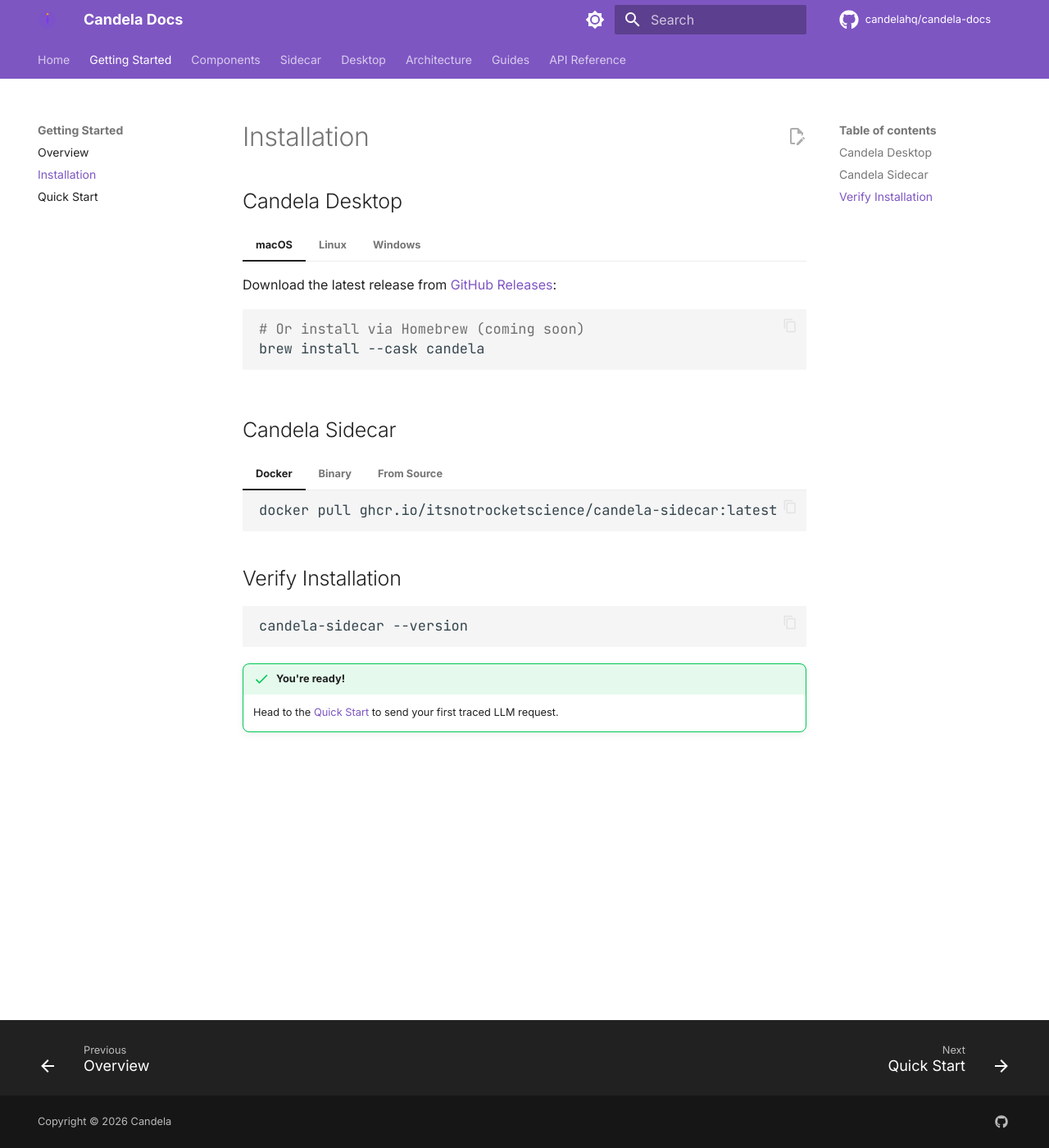
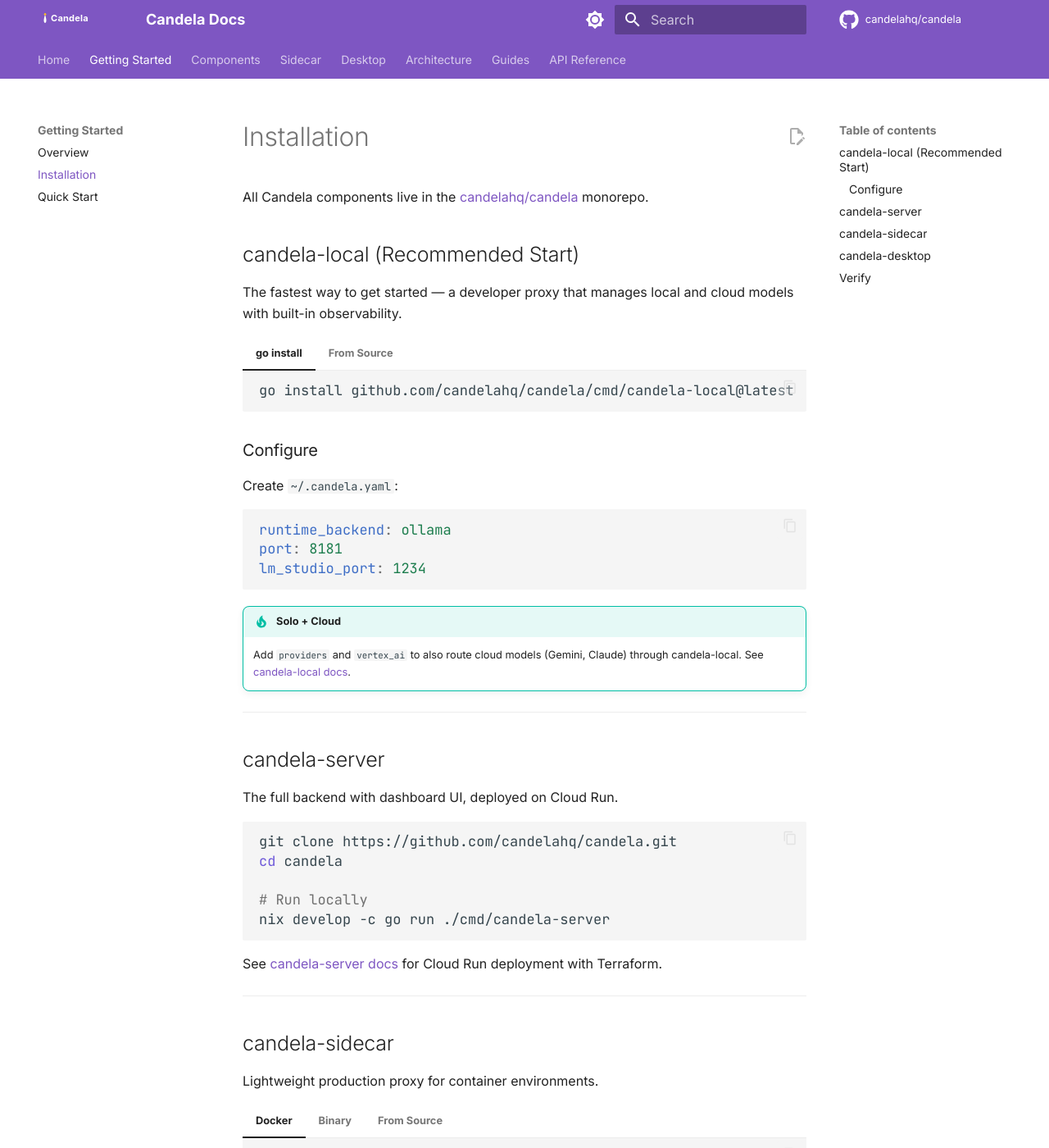
Before and after one commit to candelahq/candela-docs, an MkDocs documentation site: the page built from docs/getting-started/installation.md, in a window 1280 px wide and 1400 px high. Shown: the whole window at 82% size. Built offline with MkDocs 1.6.1 and Material for MkDocs 9.7.7, drawn with Linux system fonts in a browser that asks for light colours; comment, search, counter and statistics services are not loaded; some of the changed text lies outside the part shown.

Commit message:
fix: repo link to main candela repo, better logo, rewrite getting started for all components

````diff
--- a/docs/getting-started/installation.md
+++ b/docs/getting-started/installation.md
@@ -1,58 +1,106 @@
 # Installation
 
-## Candela Desktop
+All Candela components live in the [candelahq/candela](https://github.com/candelahq/candela) monorepo.
 
-=== "macOS"
+## candela-local (Recommended Start)
 
-    Download the latest release from [GitHub Releases](https://github.com/candelahq/candela-desktop/releases):
+The fastest way to get started — a developer proxy that manages local and cloud models with built-in observability.
+
+=== "go install"
 
     ```bash
-    # Or install via Homebrew (coming soon)
-    brew install --cask candela
+    go install github.com/candelahq/candela/cmd/candela-local@latest
     ```
 
-=== "Linux"
+=== "From Source"
 
     ```bash
-    # Download the AppImage
-    curl -LO https://github.com/candelahq/candela-desktop/releases/latest/download/candela-desktop.AppImage
-    chmod +x candela-desktop.AppImage
-    ./candela-desktop.AppImage
+    git clone https://github.com/candelahq/candela.git
+    cd candela
+    nix develop   # or ensure Go 1.26+ is installed
+    go run ./cmd/candela-local
     ```
 
-=== "Windows"
+### Configure
 
-    Download the installer from [GitHub Releases](https://github.com/candelahq/candela-desktop/releases).
+Create `~/.candela.yaml`:
 
-## Candela Sidecar
+```yaml
+runtime_backend: ollama
+port: 8181
+lm_studio_port: 1234
+```
+
+!!! tip "Solo + Cloud"
+    Add `providers` and `vertex_ai` to also route cloud models (Gemini, Claude) through candela-local. See [candela-local docs](../local/index.md).
+
+---
+
+## candela-server
+
+The full backend with dashboard UI, deployed on Cloud Run.
+
+```bash
+git clone https://github.com/candelahq/candela.git
+cd candela
+
+# Run locally
+nix develop -c go run ./cmd/candela-server
+```
+
+See [candela-server docs](../server/index.md) for Cloud Run deployment with Terraform.
+
+---
+
+## candela-sidecar
+
+Lightweight production proxy for container environments.
 
 === "Docker"
 
     ```bash
-    docker pull ghcr.io/itsnotrocketscience/candela-sidecar:latest
+    docker pull ghcr.io/candelahq/candela-sidecar:latest
     ```
 
 === "Binary"
 
     ```bash
-    # Download the latest binary for your platform
-    curl -LO https://github.com/candelahq/candela-sidecar/releases/latest/download/candela-sidecar-$(uname -s)-$(uname -m)
-    chmod +x candela-sidecar-*
-    sudo mv candela-sidecar-* /usr/local/bin/candela-sidecar
+    go install github.com/candelahq/candela/cmd/candela-sidecar@latest
     ```
 
 === "From Source"
 
     ```bash
-    git clone https://github.com/candelahq/candela-sidecar.git
-    cd candela-sidecar
-    go build -o candela-sidecar ./cmd/sidecar
+    git clone https://github.com/candelahq/candela.git
+    cd candela
+    go build -o candela-sidecar ./cmd/candela-sidecar
     ```
 
-## Verify Installation
+See [candela-sidecar docs](../sidecar/index.md) for Kubernetes and Cloud Run deployment.
+
+---
+
+## candela-desktop
+
+Flutter desktop app for provider management and trace visualization.
+
+Download from [GitHub Releases](https://github.com/candelahq/candela-desktop/releases).
+
+See [candela-desktop docs](../desktop/index.md).
+
+---
+
+## Verify
 
 ```bash
-candela-sidecar --version
+# candela-local
+candela-local --help
+
+# candela-server
+curl http://localhost:8181/healthz
+
+# candela-sidecar
+candela-sidecar --help
 ```
 
 !!! success "You're ready!"
--- a/mkdocs.yml
+++ b/mkdocs.yml
@@ -1,8 +1,8 @@
 site_name: Candela Docs
 site_description: Documentation for the Candela observability platform — monitor, trace, and manage your LLM traffic.
 site_url: https://candelahq.com/docs # Update when domain is live
-repo_url: https://github.com/candelahq/candela-docs
-repo_name: candelahq/candela-docs
+repo_url: https://github.com/candelahq/candela
+repo_name: candelahq/candela
 edit_uri: edit/main/docs/
 
 theme:
````
Also changed, not shown: docs/getting-started/index.md (+23 -11 lines), docs/getting-started/quickstart.md (+47 -18 lines), docs/guides/adk-integration.md (+1 -1 lines), docs/index.md (+1 -1 lines), docs/assets/logo.svg.
